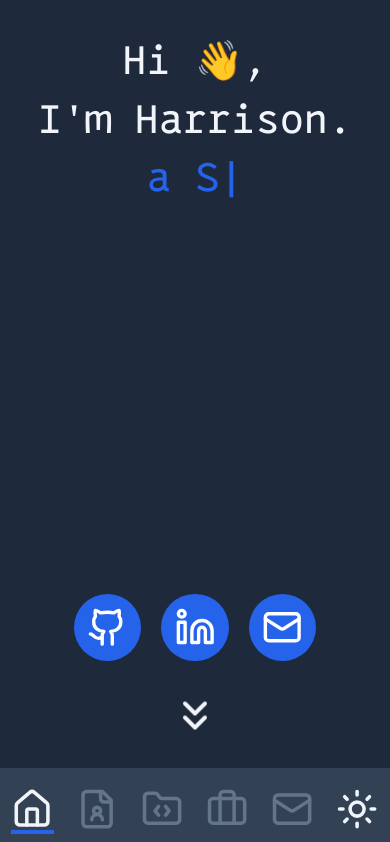
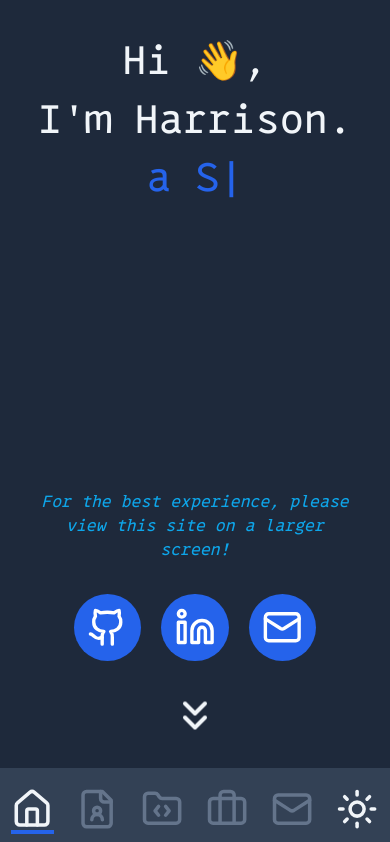
Before and after one commit to Harrison-Blair/personal-website, a Next.js app: page / in a window 390 px wide. Shown: the top 842 px of the page. Built offline with nearby package versions, Linux system fonts and the light colour scheme.

Commit message:
mobile disclamer

```diff
--- a/src/app/page.tsx
+++ b/src/app/page.tsx
@@ -81,6 +81,9 @@ export default function Home() {
               />
             </h1>
             <div className="flex flex-col items-center justify-end gap-4 mt-auto">
+              <p className='italic text-center text-[var(--accent)] mb-4'>
+                For the best experience, please view this site on a larger screen!
+              </p>
               <div className='flex gap-5 mb-6'>
                 <CircularButton
                   href="https://github.com/Harrison-Blair"
```
